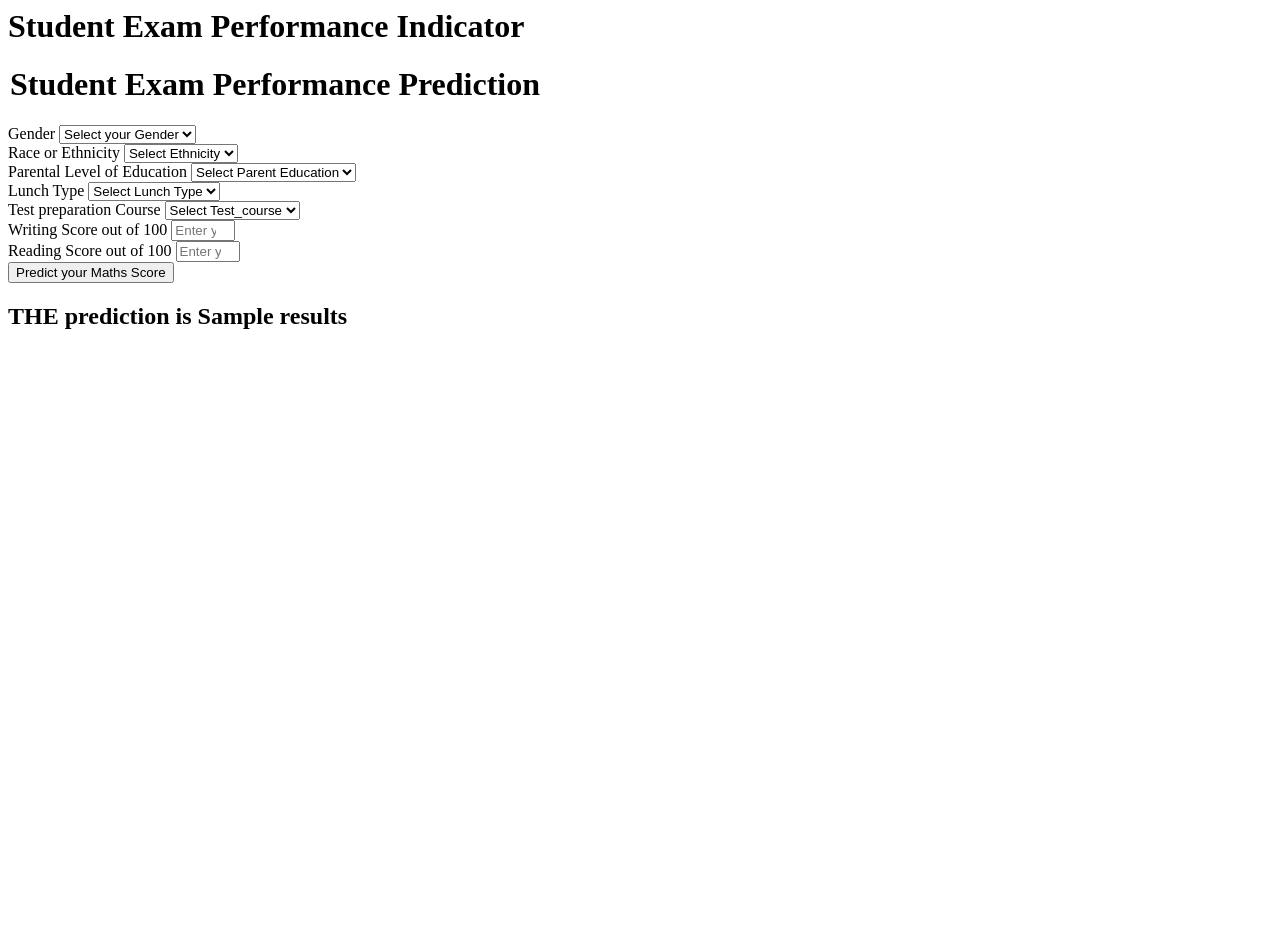
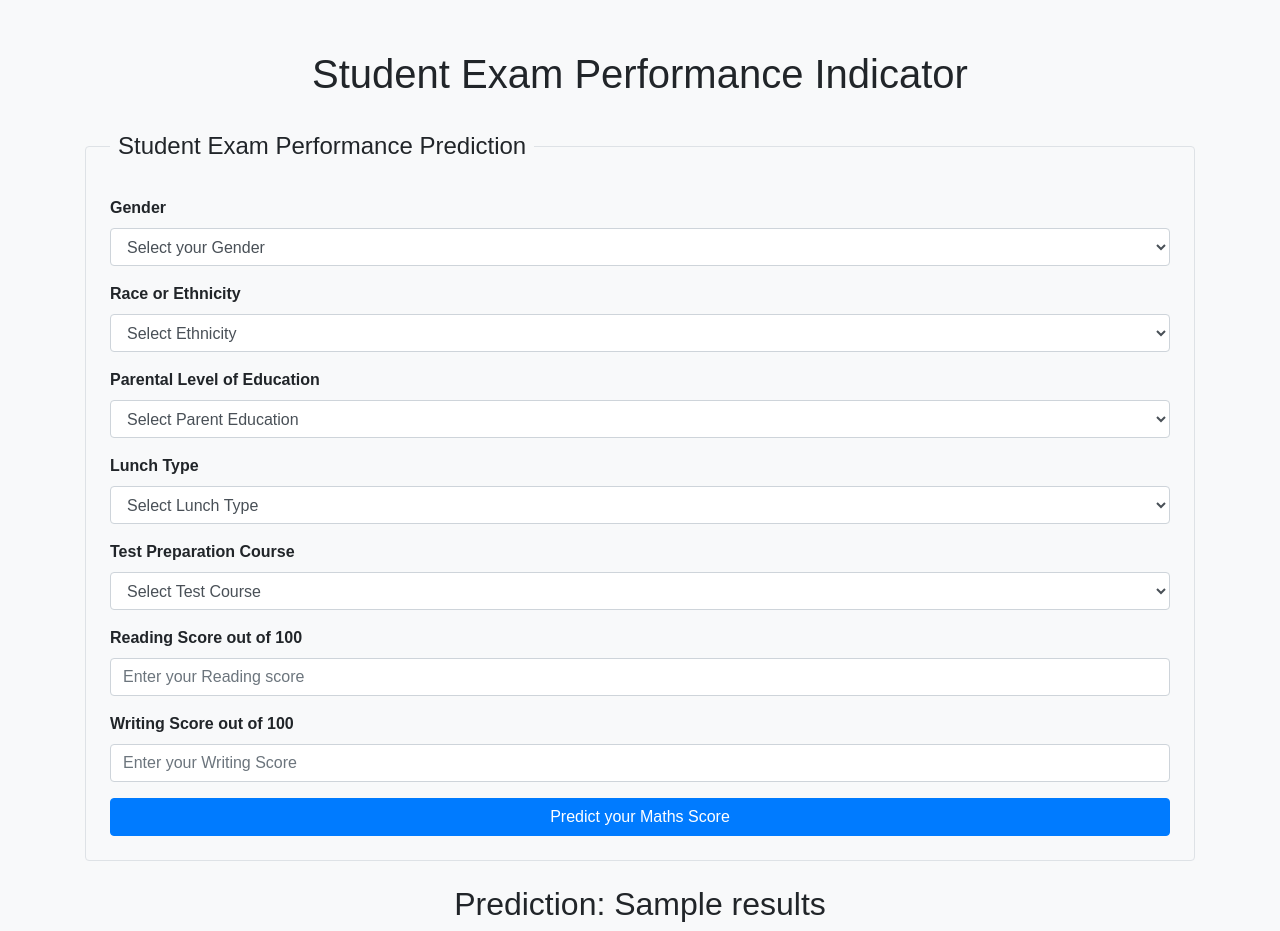
Before and after one commit to Deepanshow/ML_Projects, a Flask app: template templates/home.html in a window 1280 px wide. Before the commit the page ends 329 px from the top, so only its background shows below. Run offline with Flask 3, Linux system fonts and the light colour scheme; the template is opened without the code that fills it: most values are stand-ins (such as "Sample title", 1, 10 or a date in 2020); some libraries are stand-ins or nearby versions.

Commit message:
Improved UI UX

```diff
--- a/templates/home.html
+++ b/templates/home.html
@@ -1,111 +1,111 @@
-<html>
+<!DOCTYPE html>
+<html lang="en">
+<head>
+    <meta charset="UTF-8">
+    <meta name="viewport" content="width=device-width, initial-scale=1.0">
+    <title>Student Exam Performance Indicator</title>
+    <link rel="stylesheet" href="https://maxcdn.bootstrapcdn.com/bootstrap/4.5.2/css/bootstrap.min.css">
+    <style>
+        body {
+            background-color: #f8f9fa;
+            font-family: Arial, sans-serif;
+        }
+        .container {
+            margin-top: 50px;
+        }
+        .form-label {
+            font-weight: bold;
+        }
+        .header-title {
+            margin-bottom: 30px;
+            text-align: center;
+        }
+        .form-control::placeholder {
+            color: #6c757d;
+            opacity: 1;
+        }
+        .btn-primary {
+            background-color: #007bff;
+            border-color: #007bff;
+        }
+        .btn-primary:hover {
+            background-color: #0056b3;
+            border-color: #004085;
+        }
+    </style>
+</head>
 <body>
-    <div class="login">
+    <div class="container">
+        <div class="header-title">
             <h1>Student Exam Performance Indicator</h1>
-
+        </div>
         <form action="{{ url_for('predict_datapoint')}}" method="post">
-        <h1>
-            <legend>Student Exam Performance Prediction</legend>
-        </h1>
-        <div class="mb-3">
-            <label class="form-label">Gender</label>
-            <select class="form-control" name="gender" placeholder="Enter you Gender" required>
-                <option class="placeholder" selected disabled value="">Select your Gender</option>
-                <option value="male">
-                    Male
-                </option>
-                <option value="female">
-                    Female
-                </option>
+            <fieldset class="border p-4 rounded">
+                <legend class="w-auto px-2">Student Exam Performance Prediction</legend>
+                <div class="form-group">
+                    <label for="gender" class="form-label">Gender</label>
+                    <select id="gender" class="form-control" name="gender" required>
+                        <option selected disabled value="">Select your Gender</option>
+                        <option value="male">Male</option>
+                        <option value="female">Female</option>
                     </select>
                 </div>
-        <div class="mb-3">
-            <label class="form-label">Race or Ethnicity</label>
-            <select class="form-control" name="ethnicity" placeholder="Enter you ethnicity" required>
-                <option class="placeholder" selected disabled value="">Select Ethnicity</option>
-                <option value="group A">
-                    Group A
-                </option>
-                <option value="group B">
-                    Group B
-                </option>
-                <option value="group C">
-                    Group C
-                </option>
-                <option value="group D">
-                    Group D
-                </option>
-                <option value="group E">
-                    Group E
-                </option>
+                <div class="form-group">
+                    <label for="ethnicity" class="form-label">Race or Ethnicity</label>
+                    <select id="ethnicity" class="form-control" name="ethnicity" required>
+                        <option selected disabled value="">Select Ethnicity</option>
+                        <option value="group A">Group A</option>
+                        <option value="group B">Group B</option>
+                        <option value="group C">Group C</option>
+                        <option value="group D">Group D</option>
+                        <option value="group E">Group E</option>
                     </select>
                 </div>
-        <div class="mb-3">
-            <label class="form-label">Parental Level of Education</label>
-            <select class="form-control" name="parental_level_of_education"
-                placeholder="Enter you Parent Education" required>
-                <option class="placeholder" selected disabled value="">Select Parent Education</option>
-                <option value="associate's degree">
-                    associate's degree
-                </option>
-                <option value="bachelor's degree">
-                    bachelor's degree
-                </option>
-                <option value="high school">
-                    high school
-                </option>
-                <option value="master's degree">
-                    master's degree
-                </option>
-                <option value="some college">
-                    some college
-                </option>
-                <option value="some high school">
-                    some high school
-                </option>
+                <div class="form-group">
+                    <label for="parental_education" class="form-label">Parental Level of Education</label>
+                    <select id="parental_education" class="form-control" name="parental_level_of_education" required>
+                        <option selected disabled value="">Select Parent Education</option>
+                        <option value="associate's degree">Associate's degree</option>
+                        <option value="bachelor's degree">Bachelor's degree</option>
+                        <option value="high school">High school</option>
+                        <option value="master's degree">Master's degree</option>
+                        <option value="some college">Some college</option>
+                        <option value="some high school">Some high school</option>
                     </select>
                 </div>
-        <div class="mb-3">
-            <label class="form-label">Lunch Type</label>
-            <select class="form-control" name="lunch" placeholder="Enter you Lunch" required>
-                <option class="placeholder" selected disabled value="">Select Lunch Type</option>
-                <option value="free/reduced">
-                    free/reduced
-                </option>
-                <option value="standard">
-                    standard
-                </option>
+                <div class="form-group">
+                    <label for="lunch" class="form-label">Lunch Type</label>
+                    <select id="lunch" class="form-control" name="lunch" required>
+                        <option selected disabled value="">Select Lunch Type</option>
+                        <option value="free/reduced">Free/reduced</option>
+                        <option value="standard">Standard</option>
                     </select>
                 </div>
-        <div class="mb-3">
-            <label class="form-label">Test preparation Course</label>
-            <select class="form-control" name="test_preparation_course" placeholder="Enter you Course"
-                required>
-                <option class="placeholder" selected disabled value="">Select Test_course</option>
-                <option value="none">
-                    None
-                </option>
-                <option value="completed">
-                    Completed
-                </option>
+                <div class="form-group">
+                    <label for="test_preparation_course" class="form-label">Test Preparation Course</label>
+                    <select id="test_preparation_course" class="form-control" name="test_preparation_course" required>
+                        <option selected disabled value="">Select Test Course</option>
+                        <option value="none">None</option>
+                        <option value="completed">Completed</option>
                     </select>
                 </div>
-        <div class="mb-3">
-            <label class="form-label">Writing Score out of 100</label>
-            <input class="form-control" type="number" name="reading_score"
-                placeholder="Enter your Reading score" min='0' max='100' />
+                <div class="form-group">
+                    <label for="reading_score" class="form-label">Reading Score out of 100</label>
+                    <input id="reading_score" class="form-control" type="number" name="reading_score" placeholder="Enter your Reading score" min="0" max="100" required>
                 </div>
-        <div class="mb-3">
-            <label class="form-label">Reading Score out of 100</label>
-            <input class="form-control" type="number" name="writing_score"
-                placeholder="Enter your Reading Score" min='0' max='100' />
+                <div class="form-group">
+                    <label for="writing_score" class="form-label">Writing Score out of 100</label>
+                    <input id="writing_score" class="form-control" type="number" name="writing_score" placeholder="Enter your Writing Score" min="0" max="100" required>
                 </div>
-        <div class="mb-3">
-            <input class="btn btn-primary" type="submit" value="Predict your Maths Score" required />
+                <button type="submit" class="btn btn-primary btn-block">Predict your Maths Score</button>
+            </fieldset>
+        </form>
+        <div class="mt-4 text-center">
+            <h2>Prediction: {{results}}</h2>
         </div>
-    </form>
-    <h2>
-       THE  prediction is {{results}}
-    </h2>
-   <body>
+    </div>
+    <script src="https://code.jquery.com/jquery-3.5.1.slim.min.js"></script>
+    <script src="https://cdn.jsdelivr.net/npm/@popperjs/core@2.9.2/dist/umd/popper.min.js"></script>
+    <script src="https://maxcdn.bootstrapcdn.com/bootstrap/4.5.2/js/bootstrap.min.js"></script>
+</body>
 </html>
```
Lines whose indentation alone changed are shown as unchanged.
